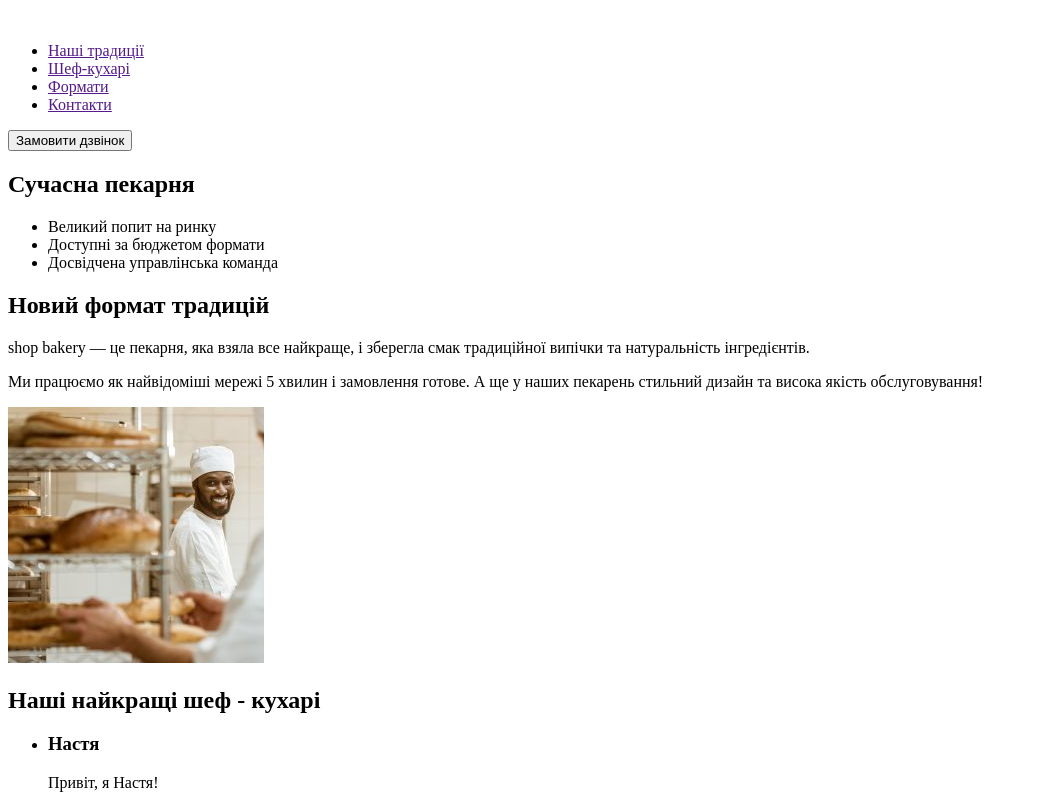
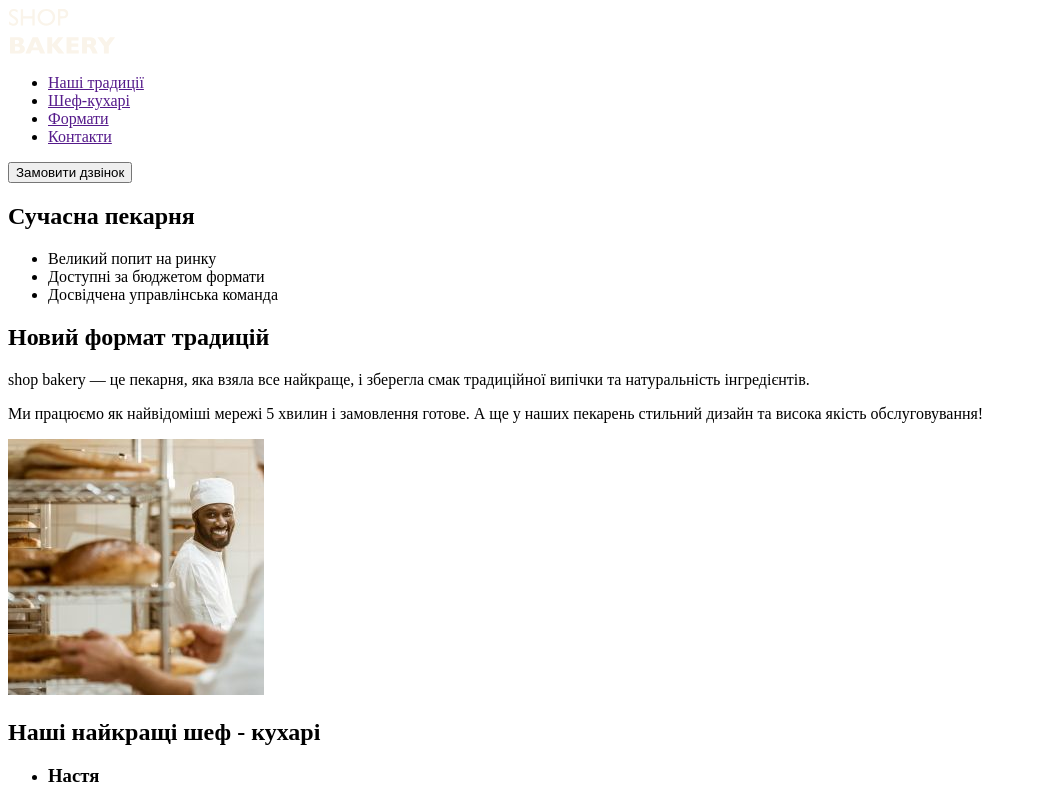
Before and after one commit to setonix-brachyurus/genius-test, a plain HTML site: page index.html in a window 1280 px wide. Shown: the top 800 px of the page, without its empty margins (0-1037 px from the left). Drawn offline with Linux system fonts and the light colour scheme.

Commit message:
Add images and update index.html

```diff
--- a/index.html
+++ b/index.html
@@ -11,7 +11,7 @@
     <header>
       <nav>
         <a href="">
-          <img src="" alt="">
+          <img src="./images/logo.svg" alt="Логотип пекарні">
         </a>
         <ul>
           <li><a href="">Наші традиції</a></li>
```
Also changed, not shown: images/logo.svg (added).
